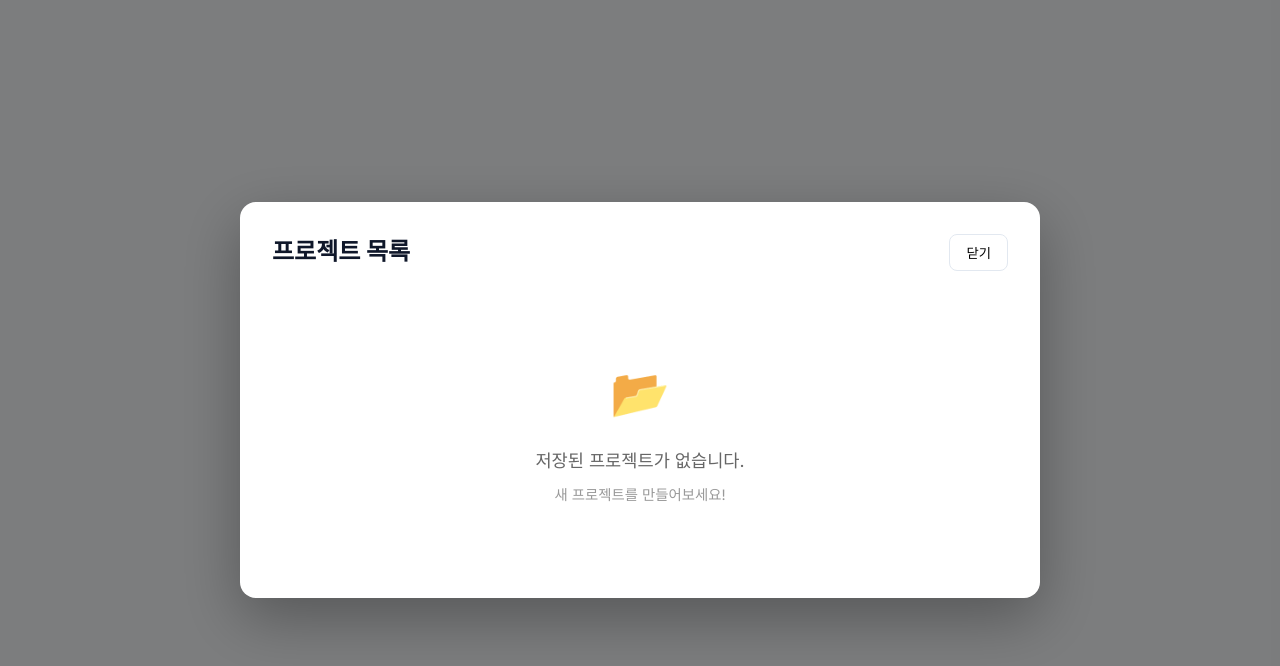
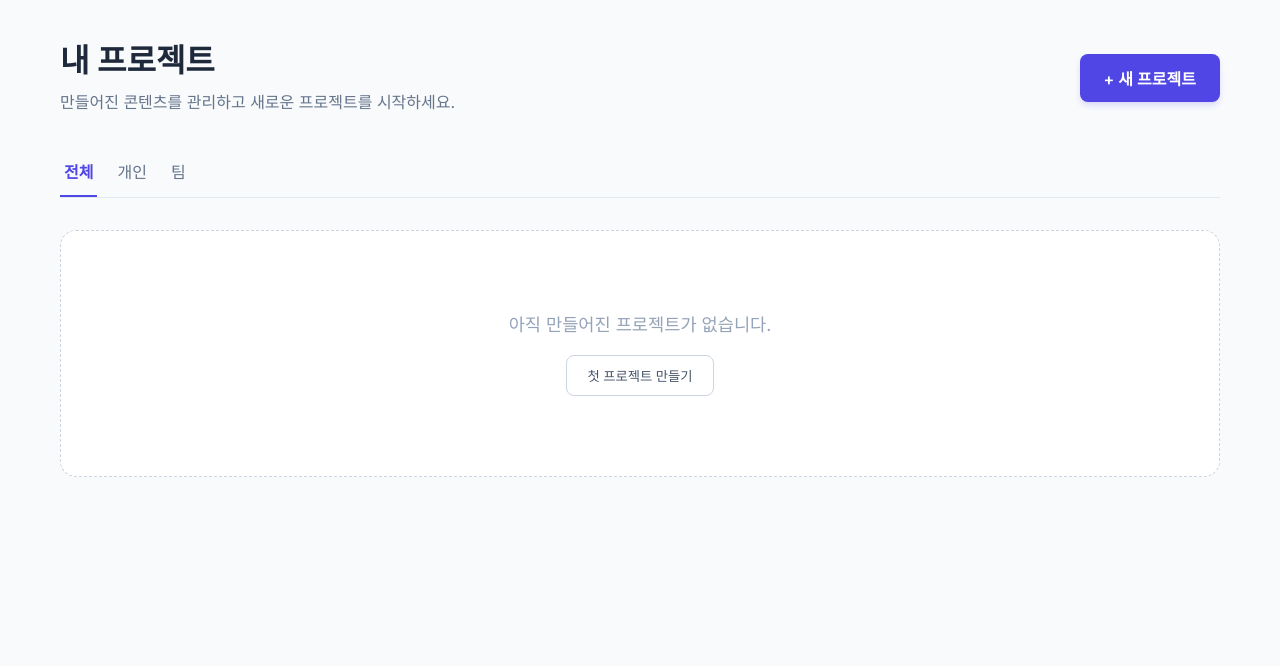
Before and after one commit to effect082/easybuild, a React (Vite) app: page / in a window 1280 px wide. Shown: the top 666 px of the page. Built offline with nearby package versions, Linux system fonts and the light colour scheme.

Commit message:
feat: Enhance Schedule, Image, and Project List based on user feedback

```diff
--- a/src/components/CreateProjectDialog.jsx
+++ b/src/components/CreateProjectDialog.jsx
@@ -6,6 +6,7 @@ const CreateProjectDialog = ({ onClose, onCreate }) => {
     const [type, setType] = useState('뉴스레터');
     const [author, setAuthor] = useState('');
     const [password, setPassword] = useState('');
+    const [category, setCategory] = useState('personal'); // 'personal' or 'team'
     const [error, setError] = useState('');
 
     const handleCreate = () => {
@@ -38,6 +39,7 @@ const CreateProjectDialog = ({ onClose, onCreate }) => {
             type,
             author: author.trim(),
             password,
+            category,
             template
         });
     };
@@ -63,7 +65,7 @@ const CreateProjectDialog = ({ onClose, onCreate }) => {
                 maxWidth: '400px',
                 boxShadow: '0 20px 60px rgba(0, 0, 0, 0.3)'
             }}>
-                <h2 style={{ margin: '0 0 24px 0', fontSize: '1.5rem', fontWeight: '700' }}>
+                <h2 style={{ margin: '0 0 24px 0', fontSize: '1.5rem', fontWeight: '700', textAlign: 'center' }}>
                     새 프로젝트 만들기
                 </h2>
 
@@ -85,6 +87,47 @@ const CreateProjectDialog = ({ onClose, onCreate }) => {
                             fontSize: '1rem'
                         }}
                     />
+                </div>
+
+                {/* Category */}
+                <div style={{ marginBottom: '20px' }}>
+                    <label style={{ display: 'block', marginBottom: '8px', fontWeight: '600', fontSize: '0.9rem' }}>
+                        분류
+                    </label>
+                    <div style={{ display: 'flex', gap: '10px' }}>
+                        <button
+                            type="button"
+                            onClick={() => setCategory('personal')}
+                            style={{
+                                flex: 1,
+                                padding: '10px',
+                                border: `1px solid ${category === 'personal' ? 'var(--primary-color)' : 'var(--border-color)'}`,
+                                backgroundColor: category === 'personal' ? '#eff6ff' : 'white',
+                                color: category === 'personal' ? 'var(--primary-color)' : '#666',
+                                borderRadius: 'var(--radius-md)',
+                                cursor: 'pointer',
+                                fontWeight: '600'
+                            }}
+                        >
+                            개인
+                        </button>
+                        <button
+                            type="button"
+                            onClick={() => setCategory('team')}
+                            style={{
+                                flex: 1,
+                                padding: '10px',
+                                border: `1px solid ${category === 'team' ? 'var(--primary-color)' : 'var(--border-color)'}`,
+                                backgroundColor: category === 'team' ? '#eff6ff' : 'white',
+                                color: category === 'team' ? 'var(--primary-color)' : '#666',
+                                borderRadius: 'var(--radius-md)',
+                                cursor: 'pointer',
+                                fontWeight: '600'
+                            }}
+                        >
+                            팀
+                        </button>
+                    </div>
                 </div>
 
                 {/* Type */}
--- a/src/components/Editor/PropertyEditors/ImageEditor.jsx
+++ b/src/components/Editor/PropertyEditors/ImageEditor.jsx
@@ -4,13 +4,22 @@ const ImageEditor = ({ block, updateBlock }) => {
     const [imgError, setImgError] = useState(false);
     const [helperMessage, setHelperMessage] = useState('');
 
+    const convertImgurUrl = (url) => {
+        if (!url) return url;
+        // Convert https://imgur.com/XXXXX to https://i.imgur.com/XXXXX.png
+        // But ignore if it's already i.imgur.com or has an extension
+        if (url.includes('imgur.com') && !url.includes('i.imgur.com') && !url.match(/\.(jpg|jpeg|png|gif|webp)$/i)) {
+            const id = url.split('/').pop();
+            return `https://i.imgur.com/${id}.png`;
+        }
+        return url;
+    };
+
     useEffect(() => {
         setImgError(false);
         const url = block.content.url;
         if (url) {
-            if (url.includes('imgur.com') && !url.includes('i.imgur.com') && !url.match(/\.(jpg|jpeg|png|gif|webp)$/i)) {
-                setHelperMessage('팁: Imgur 페이지 주소입니다. 이미지를 우클릭하여 "이미지 주소 복사"를 선택한 후 붙여넣으세요.');
-            } else if (url.includes('google.com/imgres')) {
+            if (url.includes('google.com/imgres')) {
                 setHelperMessage('팁: 구글 검색 결과 페이지입니다. "이미지 주소 복사"를 사용하세요.');
             } else {
                 setHelperMessage('');
@@ -21,7 +30,8 @@ const ImageEditor = ({ block, updateBlock }) => {
     }, [block.content.url]);
 
     const handleUrlChange = (value) => {
-        updateBlock(block.id, { content: { ...block.content, url: value } });
+        const convertedUrl = convertImgurUrl(value);
+        updateBlock(block.id, { content: { ...block.content, url: convertedUrl } });
     };
 
     const handleFileUpload = (e) => {
--- a/src/components/ProjectList.jsx
+++ b/src/components/ProjectList.jsx
@@ -2,9 +2,10 @@ import React, { useState } from 'react';
 import { getAllProjects, deleteProject } from '../utils/projectStorage';
 import DeleteProjectDialog from './DeleteProjectDialog';
 
-const ProjectList = ({ onClose, onLoadProject }) => {
+const ProjectList = ({ onClose, onLoadProject, onCreateNew }) => {
     const [projects, setProjects] = useState(getAllProjects());
     const [deleteTarget, setDeleteTarget] = useState(null);
+    const [filter, setFilter] = useState('all'); // 'all', 'personal', 'team'
 
     const handleDelete = (password) => {
         try {
@@ -32,164 +33,214 @@ const ProjectList = ({ onClose, onLoadProject }) => {
         });
     };
 
+    const filteredProjects = projects.filter(p => {
+        if (filter === 'all') return true;
+        return p.category === filter;
+    });
+
     return (
         <>
             <div style={{
-                position: 'fixed',
-                top: 0,
-                left: 0,
-                right: 0,
-                bottom: 0,
-                backgroundColor: 'rgba(0, 0, 0, 0.5)',
-                display: 'flex',
-                justifyContent: 'center',
-                alignItems: 'center',
-                zIndex: 1000,
-                overflow: 'auto',
-                padding: '20px'
+                padding: '40px 20px',
+                maxWidth: '1200px',
+                margin: '0 auto',
+                minHeight: '100vh',
+                backgroundColor: '#f8fafc'
             }}>
+                <div style={{ display: 'flex', justifyContent: 'space-between', alignItems: 'center', marginBottom: '32px' }}>
+                    <div>
+                        <h1 style={{ fontSize: '2rem', fontWeight: '800', color: '#1e293b', marginBottom: '8px' }}>
+                            내 프로젝트
+                        </h1>
+                        <p style={{ color: '#64748b' }}>
+                            만들어진 콘텐츠를 관리하고 새로운 프로젝트를 시작하세요.
+                        </p>
+                    </div>
+                    <button
+                        onClick={onCreateNew}
+                        style={{
+                            padding: '12px 24px',
+                            backgroundColor: '#4f46e5',
+                            color: 'white',
+                            border: 'none',
+                            borderRadius: '8px',
+                            fontSize: '1rem',
+                            fontWeight: '600',
+                            cursor: 'pointer',
+                            boxShadow: '0 4px 6px -1px rgba(79, 70, 229, 0.2)',
+                            transition: 'all 0.2s'
+                        }}
+                    >
+                        + 새 프로젝트
+                    </button>
+                </div>
+
+                {/* Tabs */}
+                <div style={{ display: 'flex', gap: '16px', marginBottom: '32px', borderBottom: '1px solid #e2e8f0' }}>
+                    {[
+                        { id: 'all', label: '전체' },
+                        { id: 'personal', label: '개인' },
+                        { id: 'team', label: '팀' }
+                    ].map(tab => (
+                        <button
+                            key={tab.id}
+                            onClick={() => setFilter(tab.id)}
+                            style={{
+                                padding: '12px 4px',
+                                background: 'none',
+                                border: 'none',
+                                borderBottom: `2px solid ${filter === tab.id ? '#4f46e5' : 'transparent'}`,
+                                color: filter === tab.id ? '#4f46e5' : '#64748b',
+                                fontWeight: filter === tab.id ? '600' : '500',
+                                cursor: 'pointer',
+                                fontSize: '1rem',
+                                transition: 'all 0.2s'
+                            }}
+                        >
+                            {tab.label}
+                        </button>
+                    ))}
+                </div>
+
+                {filteredProjects.length === 0 ? (
                     <div style={{
+                        textAlign: 'center',
+                        padding: '80px 0',
+                        color: '#94a3b8',
                         backgroundColor: 'white',
                         borderRadius: '16px',
-                    padding: '32px',
-                    width: '90%',
-                    maxWidth: '800px',
-                    maxHeight: '90vh',
-                    overflow: 'auto',
-                    boxShadow: '0 20px 60px rgba(0, 0, 0, 0.3)'
+                        border: '1px dashed #cbd5e1'
                     }}>
-                    <div style={{ display: 'flex', justifyContent: 'space-between', alignItems: 'center', marginBottom: '24px' }}>
-                        <h2 style={{ margin: 0, fontSize: '1.5rem', fontWeight: '700' }}>
-                            프로젝트 목록
-                        </h2>
+                        <p style={{ fontSize: '1.1rem', marginBottom: '16px' }}>
+                            {filter === 'all'
+                                ? '아직 만들어진 프로젝트가 없습니다.'
+                                : `${filter === 'personal' ? '개인' : '팀'} 프로젝트가 없습니다.`}
+                        </p>
+                        {filter === 'all' && (
                             <button
-                            onClick={onClose}
+                                onClick={onCreateNew}
                                 style={{
-                                padding: '8px 16px',
+                                    padding: '10px 20px',
                                     backgroundColor: 'white',
-                                border: '1px solid var(--border-color)',
-                                borderRadius: 'var(--radius-md)',
+                                    border: '1px solid #cbd5e1',
+                                    borderRadius: '8px',
+                                    color: '#475569',
                                     cursor: 'pointer',
                                     fontWeight: '500'
                                 }}
                             >
-                            닫기
+                                첫 프로젝트 만들기
                             </button>
-                    </div>
-
-                    {projects.length === 0 ? (
-                        <div style={{
-                            textAlign: 'center',
-                            padding: '60px 20px',
-                            color: '#666'
-                        }}>
-                            <div style={{ fontSize: '3rem', marginBottom: '16px' }}>📂</div>
-                            <p style={{ fontSize: '1.1rem', margin: 0 }}>저장된 프로젝트가 없습니다.</p>
-                            <p style={{ fontSize: '0.9rem', margin: '8px 0 0 0', color: '#999' }}>
-                                새 프로젝트를 만들어보세요!
-                            </p>
+                        )}
                     </div>
                 ) : (
-                        <div style={{ display: 'grid', gridTemplateColumns: 'repeat(auto-fill, minmax(300px, 1fr))', gap: '16px' }}>
-                            {projects.map((project) => (
+                    <div style={{
+                        display: 'grid',
+                        gridTemplateColumns: 'repeat(auto-fill, minmax(300px, 1fr))',
+                        gap: '24px'
+                    }}>
+                        {filteredProjects.map((project) => (
                             <div
                                 key={project.id}
+                                onClick={() => handleOpen(project)}
                                 style={{
-                                        border: '1px solid var(--border-color)',
-                                        borderRadius: 'var(--radius-md)',
-                                        padding: '20px',
-                                        backgroundColor: '#f9fafb',
-                                        transition: 'all 0.2s',
-                                        cursor: 'pointer'
+                                    backgroundColor: 'white',
+                                    borderRadius: '16px',
+                                    overflow: 'hidden',
+                                    border: '1px solid #e2e8f0',
+                                    cursor: 'pointer',
+                                    transition: 'transform 0.2s, box-shadow 0.2s',
+                                    position: 'relative'
                                 }}
-                                    onMouseOver={(e) => {
-                                        e.currentTarget.style.borderColor = 'var(--primary-color)';
-                                        e.currentTarget.style.boxShadow = 'var(--shadow-md)';
+                                onMouseEnter={(e) => {
+                                    e.currentTarget.style.transform = 'translateY(-4px)';
+                                    e.currentTarget.style.boxShadow = '0 12px 24px -8px rgba(0, 0, 0, 0.15)';
                                 }}
-                                    onMouseOut={(e) => {
-                                        e.currentTarget.style.borderColor = 'var(--border-color)';
+                                onMouseLeave={(e) => {
+                                    e.currentTarget.style.transform = 'none';
                                     e.currentTarget.style.boxShadow = 'none';
                                 }}
                             >
-                                    <div style={{ marginBottom: '12px' }}>
-                                        <h3 style={{ margin: '0 0 8px 0', fontSize: '1.1rem', fontWeight: '700' }}>
+                                <div style={{
+                                    height: '160px',
+                                    backgroundColor: project.template?.thumbnailColor || '#e0e7ff',
+                                    display: 'flex',
+                                    alignItems: 'center',
+                                    justifyContent: 'center',
+                                    color: '#4f46e5',
+                                    fontSize: '3rem'
+                                }}>
+                                    {project.template?.icon || '📝'}
+                                </div>
+                                <div style={{ padding: '20px' }}>
+                                    <div style={{ display: 'flex', justifyContent: 'space-between', alignItems: 'start', marginBottom: '8px' }}>
+                                        <span style={{
+                                            fontSize: '0.75rem',
+                                            padding: '4px 8px',
+                                            backgroundColor: project.category === 'team' ? '#f0fdf4' : '#eff6ff',
+                                            color: project.category === 'team' ? '#166534' : '#1e40af',
+                                            borderRadius: '999px',
+                                            fontWeight: '600'
+                                        }}>
+                                            {project.category === 'team' ? '팀' : '개인'}
+                                        </span>
+                                        <span style={{ fontSize: '0.8rem', color: '#94a3b8' }}>
+                                            {formatDate(project.updatedAt)}
+                                        </span>
+                                    </div>
+                                    <h3 style={{
+                                        margin: '0 0 8px 0',
+                                        fontSize: '1.2rem',
+                                        fontWeight: '700',
+                                        color: '#1e293b',
+                                        whiteSpace: 'nowrap',
+                                        overflow: 'hidden',
+                                        textOverflow: 'ellipsis'
+                                    }}>
                                         {project.title}
                                     </h3>
-                                        <div style={{ display: 'flex', gap: '8px', flexWrap: 'wrap' }}>
-                                            <span style={{
-                                                display: 'inline-block',
-                                                padding: '2px 8px',
-                                                backgroundColor: '#eff6ff',
-                                                color: '#3b82f6',
-                                                borderRadius: '4px',
-                                                fontSize: '0.75rem',
-                                                fontWeight: '600'
-                                            }}>
-                                                {project.type}
-                                            </span>
-                                            <span style={{
-                                                display: 'inline-block',
-                                                padding: '2px 8px',
-                                                backgroundColor: '#f0fdf4',
-                                                color: '#10b981',
-                                                borderRadius: '4px',
-                                                fontSize: '0.75rem',
-                                                fontWeight: '600'
-                                            }}>
-                                                {project.author}
-                                            </span>
+                                    <p style={{ margin: 0, color: '#64748b', fontSize: '0.9rem' }}>
+                                        {project.author} · {project.type}
+                                    </p>
                                 </div>
-                                    </div>
-
-                                    <div style={{ marginBottom: '16px', fontSize: '0.85rem', color: '#666' }}>
-                                        <div>블록 {project.blocks?.length || 0}개</div>
-                                        <div>생성: {formatDate(project.createdAt)}</div>
-                                        {project.updatedAt !== project.createdAt && (
-                                            <div>수정: {formatDate(project.updatedAt)}</div>
-                                        )}
-                                    </div>
-
-                                    <div style={{ display: 'flex', gap: '8px' }}>
-                                        <button
-                                            onClick={() => handleOpen(project)}
-                                            style={{
-                                                flex: 1,
-                                                padding: '10px',
-                                                backgroundColor: '#4f46e5',
-                                                color: 'white',
-                                                border: 'none',
-                                                borderRadius: 'var(--radius-md)',
-                                                cursor: 'pointer',
-                                                fontWeight: '600',
-                                                fontSize: '0.9rem'
-                                            }}
-                                        >
-                                            열기
-                                        </button>
                                 <button
                                     onClick={(e) => {
                                         e.stopPropagation();
                                         setDeleteTarget(project);
                                     }}
                                     style={{
-                                                padding: '10px',
-                                                backgroundColor: '#fee2e2',
-                                                color: '#dc2626',
+                                        position: 'absolute',
+                                        top: '12px',
+                                        right: '12px',
+                                        width: '32px',
+                                        height: '32px',
+                                        borderRadius: '50%',
+                                        backgroundColor: 'rgba(255, 255, 255, 0.9)',
                                         border: 'none',
-                                                borderRadius: 'var(--radius-md)',
                                         cursor: 'pointer',
-                                                fontWeight: '600',
-                                                fontSize: '0.9rem'
+                                        display: 'flex',
+                                        alignItems: 'center',
+                                        justifyContent: 'center',
+                                        color: '#ef4444',
+                                        fontSize: '1.2rem',
+                                        opacity: 0,
+                                        transition: 'opacity 0.2s'
                                     }}
+                                    onMouseEnter={(e) => e.currentTarget.style.opacity = 1}
+                                    onMouseLeave={(e) => e.currentTarget.style.opacity = 0}
+                                    className="delete-btn"
                                 >
-                                            🗑️
+                                    ×
                                 </button>
-                                    </div>
+                                <style>{`
+                                    div:hover > .delete-btn {
+                                        opacity: 1 !important;
+                                    }
+                                `}</style>
                             </div>
                         ))}
                     </div>
                 )}
-                </div>
             </div>
 
             {deleteTarget && (
```
Also changed, not shown: src/components/Editor/PropertyEditors/DateEditor.jsx (+24 -12 lines). Lines whose indentation alone changed are shown as unchanged.
